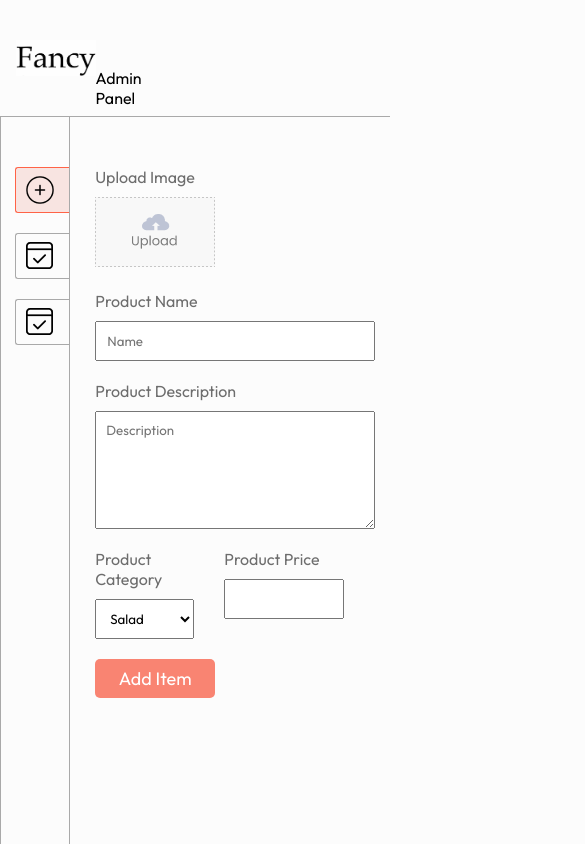
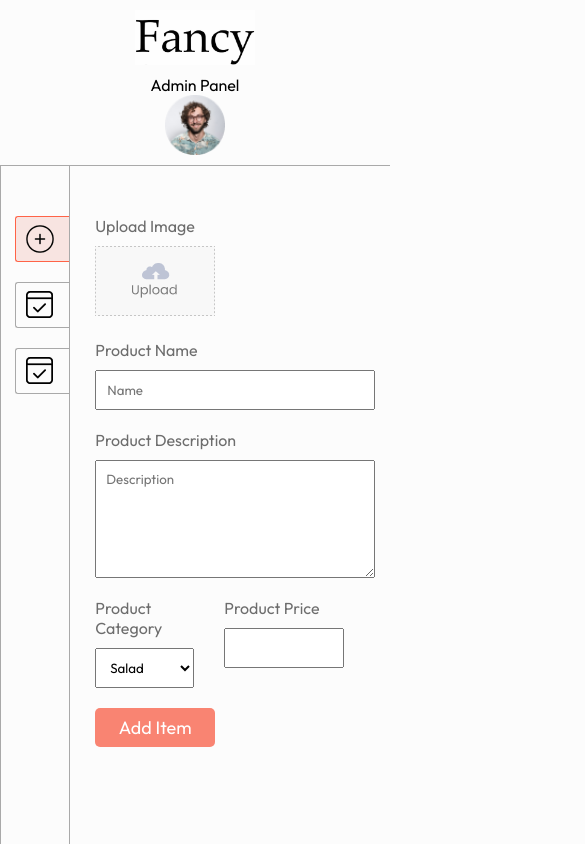
Before and after one commit to mehmetpektass/Food-Delivery-MERN-Stack, a React (Vite) app in the folder project/admin/: page /add in a window 390 px wide. Shown: the top 844 px of the page, 585 px wide, since content can reach past the window. Built offline with nearby package versions, Linux system fonts and the light colour scheme.

Commit message:
edited navbar responsive design

```diff
--- a/project/admin/src/components/Navbar/Navbar.css
+++ b/project/admin/src/components/Navbar/Navbar.css
@@ -1,16 +1,56 @@
-.navbar{
+.navbar {
   display: flex;
   justify-content: space-between;
   align-items: center;
   padding: 8px 4%;
 }
-.navbar .logo{
+.navbar .logo {
   width: max(10%, 80px);
 }
-.navbar .profile-image{
+.navbar .profile-image {
   width: 50px;
 }
-.navbar p{
-    margin-right: max(850px,15%);
-    margin-top: 60px;
+.navbar p {
+  margin-right: max(850px, 15%);
+  margin-top: 10vw;
 }
+
+@media (max-width: 768px) {
+  .navbar {
+    flex-direction: column;
+    padding: 20px;
+  }
+
+  .navbar .logo {
+    width: 150px;
+  }
+
+  .navbar .profile-image {
+    width: 80px;
+  }
+
+  .navbar p {
+    margin-right: 0;
+    margin-top: 20px;
+    text-align: center;
+  }
+}
+
+
+@media (max-width: 480px) {
+  .navbar {
+    padding: 10px;
+  }
+
+  .navbar .logo {
+    width: 120px;
+  }
+
+  .navbar .profile-image {
+    width: 60px;
+  }
+
+  .navbar p {
+    margin-top: 10px;
+  }
+}
--- a/project/admin/src/pages/List/List.css
+++ b/project/admin/src/pages/List/List.css
@@ -19,5 +19,14 @@
     background-color: #f9f9f9;
 }
 .list-table-format img{
-    width: 90px;
+    width: max(90px);
 }
+@media (max-width:600px){
+    .list-table-format{
+        grid-template-columns: 2fr 3fr 1fr;
+        gap: 15px;
+    }
+    .list-table-format.title{
+        display: none;
+    }
+}
```
Lines whose indentation alone changed are shown as unchanged.
